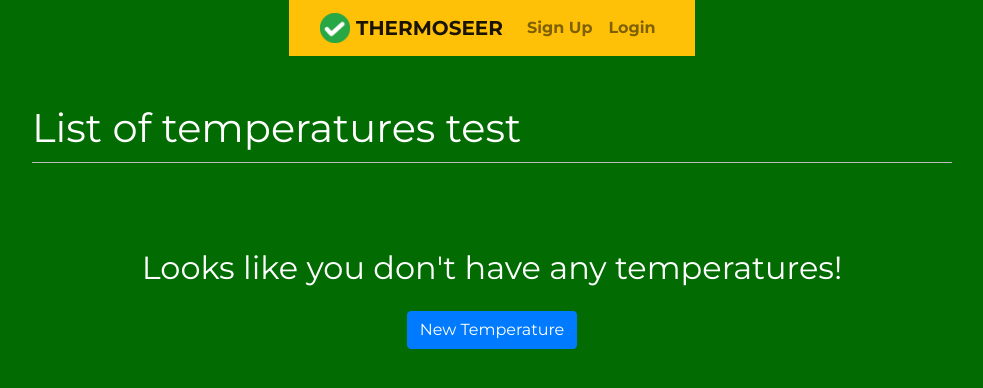
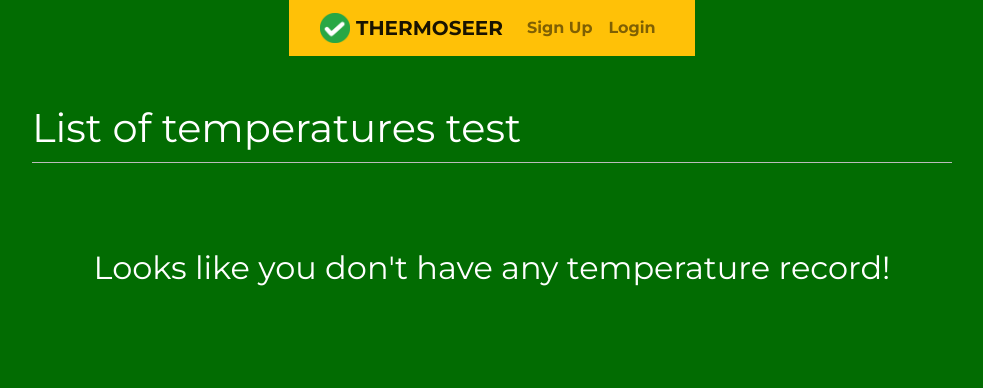
Before and after one commit to paccy-ops/thermoseer, a Django app: page /thermoser/list in a window 1280 px wide. Shown: the top 388 px of the page, without its empty margins (148-1131 px from the left). Run offline with Django 3.2, Linux system fonts and the light colour scheme; data that the repository does not hold is empty; some libraries are stand-ins or nearby versions.

Commit message:
first commit

```diff
--- a/demo/views.py
+++ b/demo/views.py
@@ -44,7 +44,7 @@ def view(request):
 @api_view(['POST'])
 def createTemperature(request):
     data = request.data
-    if float(data['temp']) > 36.6:
+    if float(data['temp']) > 37.5:
         data['status'] = 'HIGH'
     else:
         data['status'] = 'NORMAL'
--- a/templates/thermoser/temperature/detail.html
+++ b/templates/thermoser/temperature/detail.html
@@ -11,13 +11,13 @@
                 <div class="pv-lg"><img class="center-block img-responsive img-circle img-thumbnail thumb96" src="https://bootdey.com/img/Content/avatar/avatar1.png" alt="Contact"></div>
                 <h3 class="m0 text-bold">{{ scanner.name }}</h3>
                 <div class="mv-lg">
-                    <p>University Of The Cordilleras <br/> {{ scanner.dept }}</p>
+                    <p style="padding:10px 0;">University Of The Cordilleras <br/> {{ scanner.dept }}</p>
                 </div>
             </div>
         </div>
         <div class="panel panel-default hidden-xs hidden-sm">
             <div class="panel-heading">
-                <div class="panel-title text-center">Recent Records</div>
+                <div class="panel-title text-center" style="text-align: center; font-weight: 900;">Recent users</div>
             </div>
             <div class="panel-body">
                 {% for user_scanner in user_scanners %}
@@ -99,7 +99,7 @@
                     </thead>
                     <tbody style="text-align: center;">
                     {% for temperature in temperatures %}
-                        <tr {% if temperature.status == 'High' %}style="background: #b24c00; border: none;" {% endif %}>
+                        <tr {% if temperature.status == 'HIGH' %}style="background: #b24c00; border: none;" {% endif %}>
                                 <th scope="row">{{ temperature.scanner_id }}</th>
                                 <td>{{ temperature.scanner }} </td>
                                 <td>{{ temperature.temp }}</td>
--- a/templates/thermoser/temperature/list.html
+++ b/templates/thermoser/temperature/list.html
@@ -11,14 +11,15 @@
         </div>
     </div>
 {#    <form action="{% url 'thermoseer:temperature_list' %}" method="get">#}
-{#  <input#}
-{#    type="search"#}
-{#    name="scanner"#}
-{#    placeholder="Search name or id..."#}
-{#    class="form-control"#}
-{#  />#}
-{#</form>#}
-{#</form>#}
+{#        <label>#}
+{#            <input#}
+{#              type="search"#}
+{#              name="scanner"#}
+{#              placeholder="Search name or id..."#}
+{#              class="form-control"#}
+{#            />#}
+{#        </label>#}
+{#    </form>#}
     <div class="row justify-content-center mt-5">
         <div class="col-md-10">
             {% if temperatures %}
@@ -38,7 +39,7 @@
                         <tr {% if temperature.status == 'HIGH' %}style="background: #b24c00; border: none;" {% endif %}>
                                 {% if temperature.scanner_id %}
                                     <th scope="row"> <a href="{% url 'thermoseer:user_scanner_detail' temperature.scanner_id %}">{{ temperature.scanner_id }} </a></th>
-                                    <td><a href="{% url 'thermoseer:user_scanner_detail' temperature.scanner_id %}">{{ temperature.name }} </a></td>
+                                    <td><a href="{% url 'thermoseer:user_scanner_detail' temperature.scanner_id %}">{{ temperature.scanner }} </a></td>
                                     <td><a href="{% url 'thermoseer:user_scanner_detail' temperature.scanner_id %}">{{ temperature.temp }} </a></td>
                                     <td><a href="{% url 'thermoseer:user_scanner_detail' temperature.scanner_id %}">{{ temperature.publish }} </a></td>
                                     <td><a href="{% url 'thermoseer:user_scanner_detail' temperature.scanner_id %}">{{ temperature.status }} </a></td>
@@ -51,10 +52,10 @@
                 {% include "thermoser/pagination.html" with page=temperatures %}
             {% else %}
                 <div class="text-center">
-                    <h2>Looks like you don't have any temperatures!</h2>
+                    <h2>Looks like you don't have any temperature record!</h2>
                     <br>
-                    <a role="button" class="btn btn-primary" href="{% url 'thermoseer:create_temperature' %}">New
-                        Temperature</a>
+{#                    <a role="button" class="btn btn-primary" href="{% url 'thermoseer:create_temperature' %}">New#}
+{#                        Temperature</a>#}
                 </div>
             {% endif %}
         </div>
--- a/thermoseer/views.py
+++ b/thermoseer/views.py
@@ -61,9 +61,9 @@ def home(request):
 #                    'results': results})
 
 def temperature_list(request):
-    object_list = ScannerTemperature.objects.all()
+    object_list = Temperature.objects.all()
     # scanner = ScannerTemperature.objects.all()
-    paginator = Paginator(object_list, 10)  # 3 posts in each page
+    paginator = Paginator(object_list, 4)  # 3 posts in each page
     page = request.GET.get('page')
     try:
         temperatures = paginator.page(page)
```
Also changed, not shown: templates/thermoser/temperature/add-id.html (+4 -4 lines).
